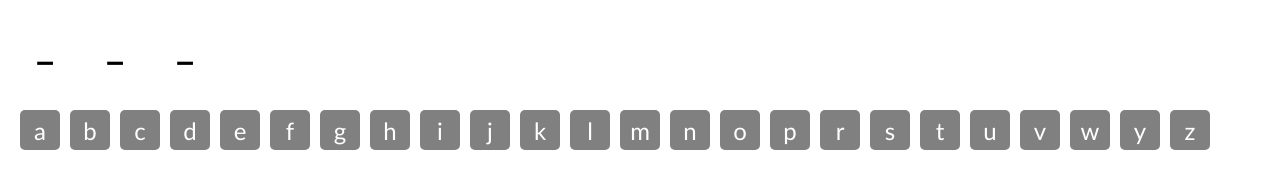
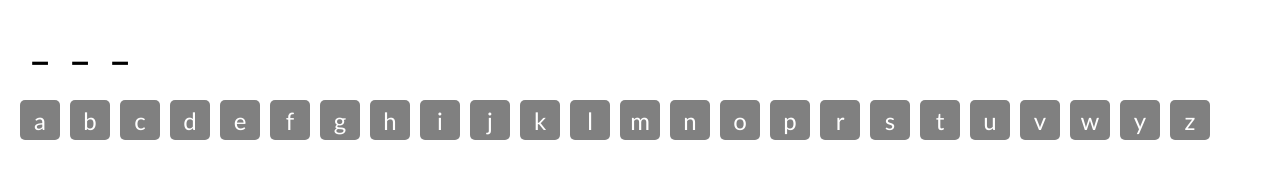
Before and after one commit to hllblt/nederlands_leren, a plain HTML site: page hangman/hangman.html in a window 1280 px wide. Drawn offline with Linux system fonts and the light colour scheme.

Commit message:
some css changes

```diff
--- a/hangman/hangman.scss
+++ b/hangman/hangman.scss
@@ -17,10 +17,10 @@ main {
     h3 {
         font-size: 40px;
         // border: 1px solid black;
-        margin-right: 20px;
+        margin-right: 0px;
         margin-bottom: 20px;
-        width: 50px;
-        height: 50px;
+        width: 40px;
+        height: 40px;
         display: flex;
         justify-content: center;
         border-radius: 10px;
```
Also changed, not shown: hangman/hangman.css, 1 other file.
